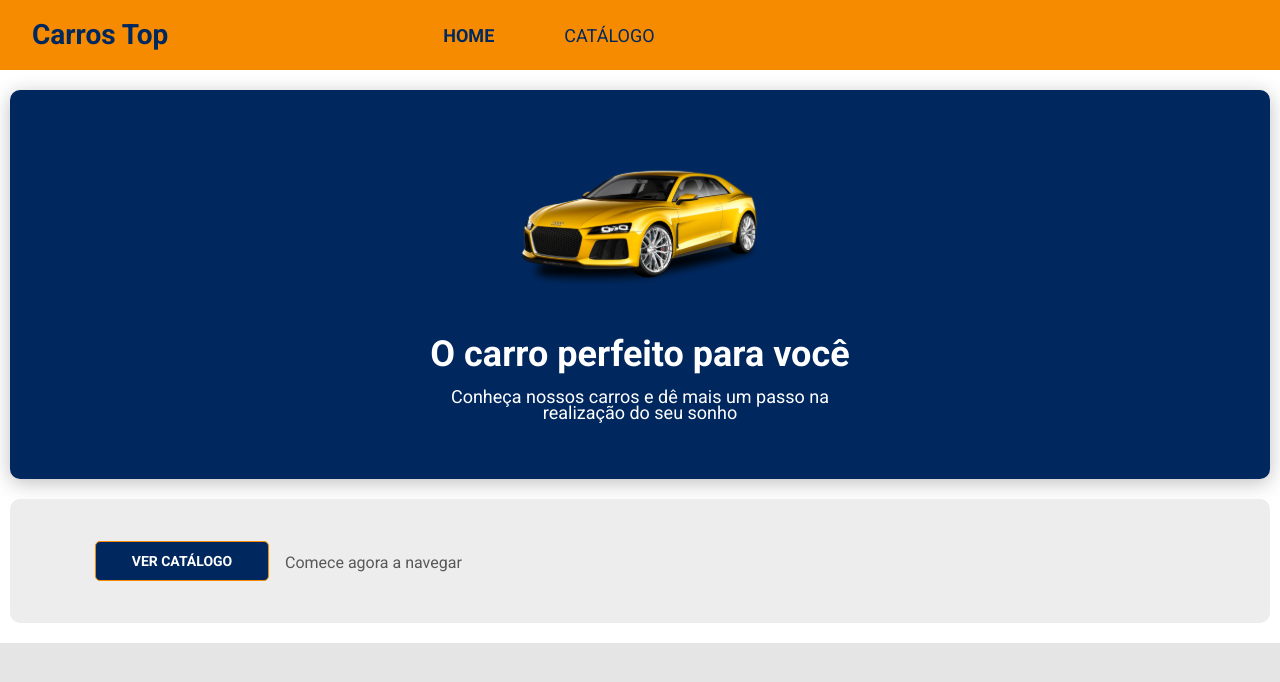
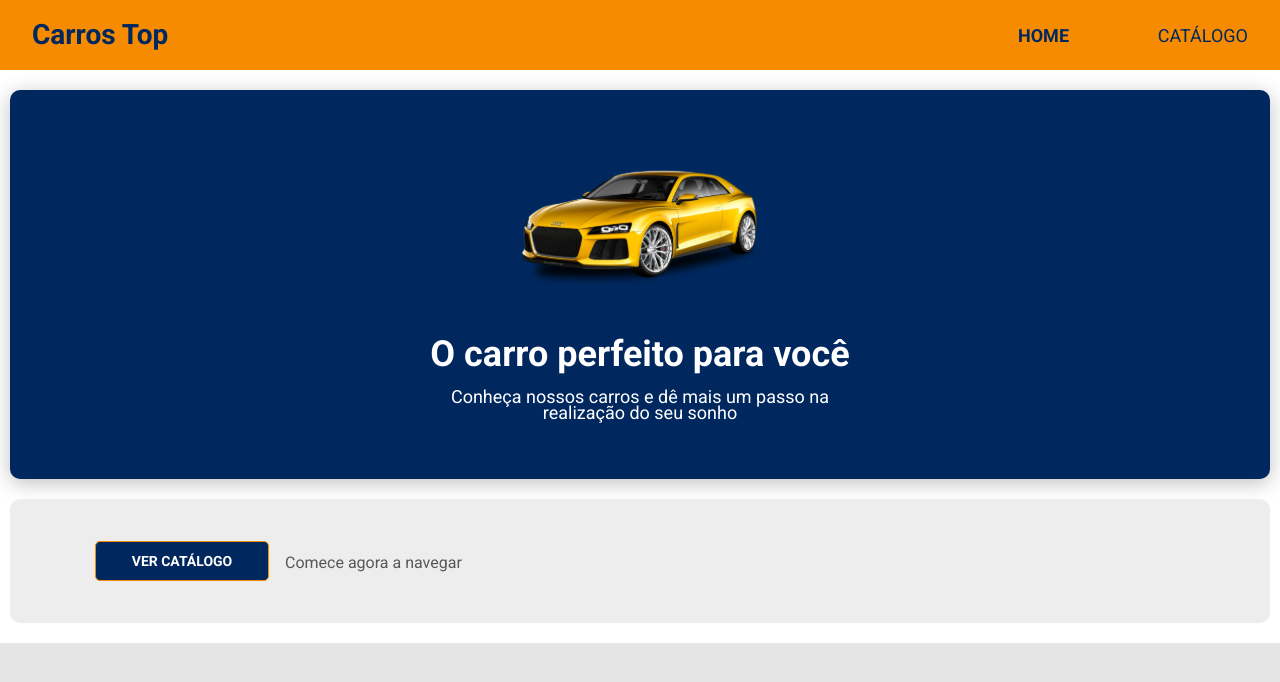
Before and after one commit to felipeschirmann/bds07, a React (Create React App) app in the folder frontend/: page / in a window 1280 px wide. Shown: the top 682 px of the page. Built offline with nearby package versions, Linux system fonts and the light colour scheme.

Commit message:
ajust in screen > 768px

```diff
--- a/frontend/src/components/Navbar/styles.css
+++ b/frontend/src/components/Navbar/styles.css
@@ -1,5 +1,5 @@
-.nav-logo-text{
-  color: #00285F;
+.nav-logo-text {
+  color: #00285f;
   size: 24px;
 }
 
@@ -27,3 +27,13 @@
 .main-menu .active {
   font-weight: 700;
 }
+
+@media (min-width: 768px) {
+  .main-nav div {
+    display: flex;
+    justify-content: flex-end;
+  }
+  .main-menu a {
+    margin: 0 20px 0 30px;
+  }
+}
```
Also changed, not shown: frontend/src/pages/Home/styles.css (line endings or trailing spaces).
